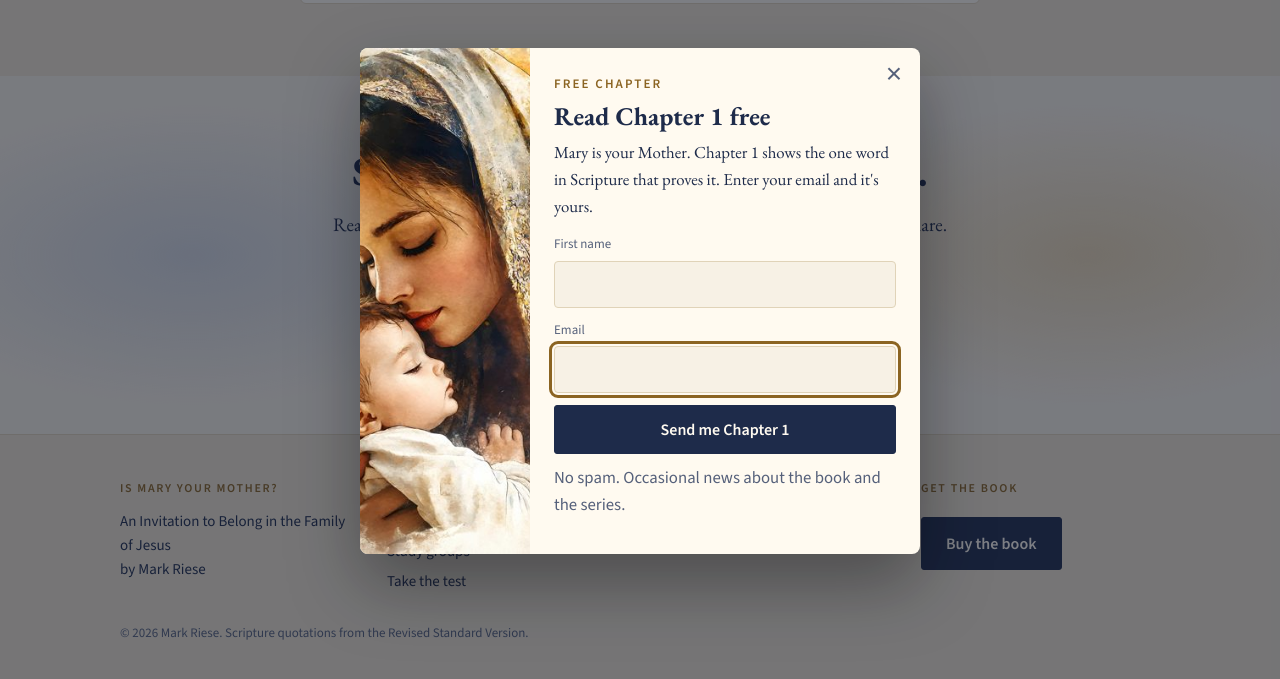
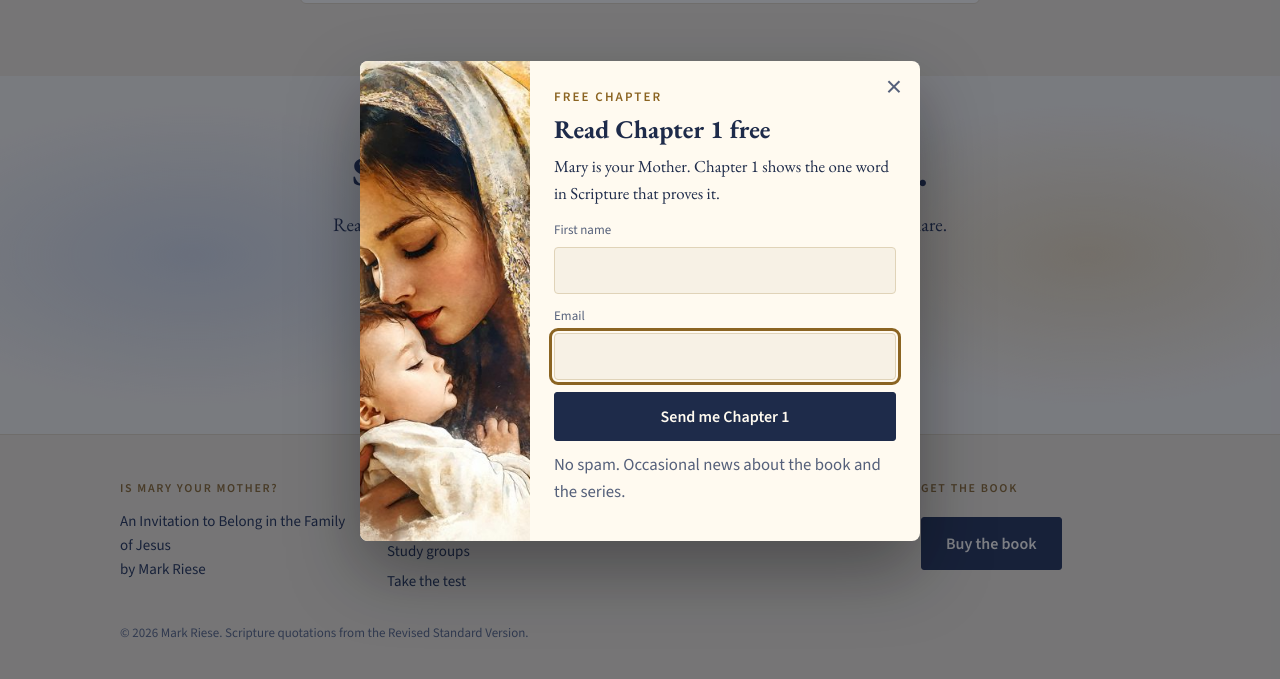
Before and after one commit to libertatempax/ismaryyourmother, a plain HTML site: page index.html in a window 1280 px wide. Both pictures are taken after a click on the button "Chapter 1 (free PDF)". Shown: the part 5859-6538 px from the top of the page. Drawn offline with nearby package versions, Linux system fonts and the light colour scheme.

Commit message:
Pop-up: drop 'Enter your email' sentence
Co-Authored-By: Claude Opus 5.5 <noreply@anthropic.com>
Claude-Session: https://claude.ai/code/session_01DqxJtWHEaHXYJyy4YtAwfB

```diff
--- a/index.html
+++ b/index.html
@@ -401,7 +401,7 @@ footer a { color: var(--ink); text-decoration: none; } footer a:hover { color: v
       <div class="eyebrow" style="margin-bottom:6px">Free chapter</div>
       <h3 id="signup-title">Read Chapter 1 free</h3>
       <div id="signup-form-wrap">
-        <p>Mary is your Mother. Chapter 1 shows the one word in Scripture that proves it. Enter your email and it's yours.</p>
+        <p>Mary is your Mother. Chapter 1 shows the one word in Scripture that proves it.</p>
         <form id="signup-form" novalidate>
           <div class="field"><label for="su-name">First name</label><input id="su-name" name="first_name" autocomplete="given-name"></div>
           <div class="field"><label for="su-email">Email</label><input id="su-email" name="email" type="email" autocomplete="email" required></div>
```
